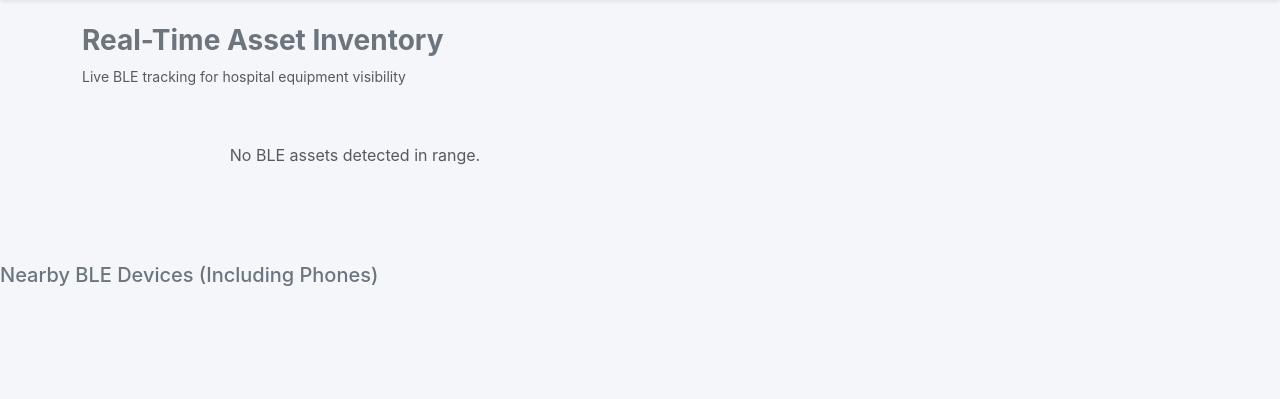
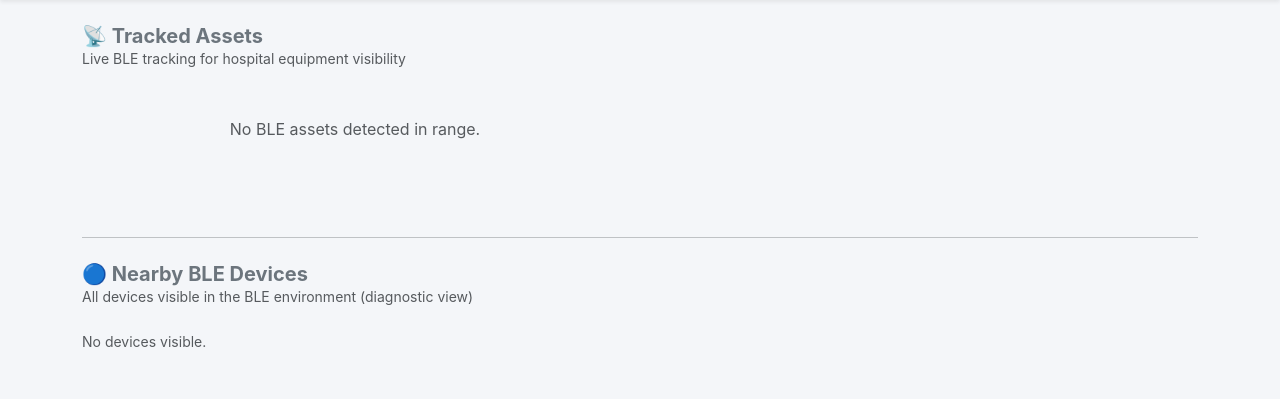
Before and after one commit to King-gil/-Capstone-FAIMS, a Flask app: page / in a window 1280 px wide. Shown: the part 50-449 px from the top of the page. Run offline with Flask 3, Linux system fonts and the light colour scheme; data that the repository does not hold is empty.

Commit message:
updated app

```diff
--- a/hospital_tracking_poc/app.py
+++ b/hospital_tracking_poc/app.py
@@ -6,16 +6,29 @@ from bleak import BleakScanner
 
 app = Flask(__name__)
 
-# iBeacon UUID registry
+# ---------------------------------------------------------------
+# ASSET REGISTRY
+# Each asset can match by:
+#   - "ibeacon_uuid" : UUID found in iBeacon manufacturer payload
+#   - "address"      : BLE MAC address (case-insensitive)
+#   - "name"         : Advertised device name (substring match)
+# You can set multiple match keys per asset for redundancy.
+# ---------------------------------------------------------------
 TARGET_ASSETS = {
-    # Replace the old ventilator UUID with your phone's exact UUID
-    "C216FE14-8047-4978-92C3-68919B540D4F": {
+    "asset_phone": {
         "name": "My Custom Phone Beacon",
-        "dept": "MIS DEPARTMENT"
+        "dept": "MIS DEPARTMENT",
+        "match": {
+            "ibeacon_uuid": "C216FE14-8047-4978-92C3-68919B540D4F",
+        }
     },
-    "66:77:88:99:AA:BB": {
+    "asset_pump": {
         "name": "Asset 2 (Infusion Pump)",
-        "dept": "EMERGENCY ROOM"
+        "dept": "EMERGENCY ROOM",
+        "match": {
+            "address": "66:77:88:99:AA:BB",   # MAC address match
+            # "name": "InfusionPump"           # uncomment as fallback
+        }
     }
 }
 
@@ -28,12 +41,8 @@ NEARBY_DEVICES = []
 # -----------------------------
 def get_rssi(device):
     """Try all Bleak-compatible RSSI sources."""
-
-    # 1. Try the standard property used in modern Bleak versions
     if hasattr(device, 'rssi') and device.rssi is not None:
         return device.rssi
-
-    # 2. Fallback to the dictionary method for older setups
     try:
         return device.details["props"]["RSSI"]
     except Exception:
@@ -43,15 +52,13 @@ def get_rssi(device):
 # -----------------------------
 # iBeacon UUID PARSER
 # -----------------------------
-def parse_ibeacon_uuid(hex_data):
-    """
-    Extract UUID from iBeacon manufacturer payload.
-    """
+def parse_ibeacon_uuid(hex_data: str):
+    """Extract UUID from iBeacon manufacturer payload (02 15 prefix)."""
     try:
-        # iBeacon structure:
-        # 02 15 + UUID (16 bytes)
         if "0215" in hex_data:
             uuid_hex = hex_data.split("0215")[1][0:32]
+            if len(uuid_hex) < 32:
+                return None
             return (
                 uuid_hex[0:8] + "-" +
                 uuid_hex[8:12] + "-" +
@@ -59,9 +66,8 @@ def parse_ibeacon_uuid(hex_data):
                 uuid_hex[16:20] + "-" +
                 uuid_hex[20:]
             ).upper()
-    except:
+    except Exception:
         pass
-
     return None
 
 
@@ -71,90 +77,108 @@ def parse_ibeacon_uuid(hex_data):
 def estimate_proximity(rssi):
     if rssi is None:
         return {"status": "Unknown", "class": "secondary", "desc": "No Signal Data"}
-
     if rssi >= -60:
         return {"status": "Immediate", "class": "success", "desc": "< 1.5m"}
-    elif -80 < rssi < -60:
-        return {"status": "Near", "class": "warning", "desc": "1.5m - 5m"}
+    elif rssi >= -80:
+        return {"status": "Near", "class": "warning", "desc": "1.5m – 5m"}
     else:
         return {"status": "Far", "class": "danger", "desc": "> 5m"}
 
 
+# -----------------------------
+# ASSET MATCHER
+# Returns asset_id if the device matches any rule, else None.
+# -----------------------------
+def match_device_to_asset(device, rssi):
+    device_address = (device.address or "").upper()
+    device_name    = (device.name or "").lower()
 
-# BLE SCANNER LOOP
-# -----------------------------
+    # Extract iBeacon UUID from manufacturer data
+    md = getattr(device, "metadata", {}).get("manufacturer_data", {})
+    detected_uuid = None
+    for company_id, data in md.items():
+        hex_data = data.hex().lower()
+        detected_uuid = parse_ibeacon_uuid(hex_data)
+        if detected_uuid:
+            break
+
+    for asset_id, asset in TARGET_ASSETS.items():
+        rules = asset.get("match", {})
+
+        # Rule 1: iBeacon UUID
+        if "ibeacon_uuid" in rules and detected_uuid:
+            if detected_uuid.upper() == rules["ibeacon_uuid"].upper():
+                return asset_id
+
+        # Rule 1b: raw UUID substring search (belt-and-suspenders)
+        if "ibeacon_uuid" in rules:
+            target_raw = rules["ibeacon_uuid"].replace("-", "").lower()
+            for company_id, data in md.items():
+                if target_raw in data.hex().lower():
+                    return asset_id
+
+        # Rule 2: MAC address
+        if "address" in rules:
+            if device_address == rules["address"].upper():
+                return asset_id
+
+        # Rule 3: advertised name (substring)
+        if "name" in rules:
+            if rules["name"].lower() in device_name:
+                return asset_id
+
+    return None
+
+
 # -----------------------------
 # BLE SCANNER LOOP
 # -----------------------------
 async def ble_scanner_loop():
-
     global LATEST_DATA, NEARBY_DEVICES
 
-    # Your phone's UUID (lowercase, without dashes) for raw hex searching
-    target_uuid_raw = "c216fe148047497892c368919b540d4f"
-    target_uuid_formatted = "C216FE14-8047-4978-92C3-68919B540D4F"
-
     while True:
-
         try:
             devices = await BleakScanner.discover(timeout=3.0)
 
             NEARBY_DEVICES = []
             current_scan = {}
 
-            # Initialize all assets as offline
-            for uuid, info in TARGET_ASSETS.items():
-                current_scan[uuid] = {
-                    "name": info["name"],
-                    "dept": info["dept"],
-                    "rssi": "N/A",
-                    "status": "Offline",
-                    "class": "secondary",
-                    "desc": "Not Detected",
+            # Initialise all assets as offline
+            for asset_id, info in TARGET_ASSETS.items():
+                current_scan[asset_id] = {
+                    "name":      info["name"],
+                    "dept":      info["dept"],
+                    "rssi":      "N/A",
+                    "status":    "Offline",
+                    "class":     "secondary",
+                    "desc":      "Not Detected",
                     "last_seen": "-"
                 }
 
             for device in devices:
+                rssi = get_rssi(device)
+                display_name = device.name or "Unknown Device"
 
-                # --- 1. ULTIMATE RSSI EXTRACTION ---
-                rssi = getattr(device, 'rssi', None)
-                if rssi is None or rssi == 0:
-                    try:
-                        # Deep Windows fallback
-                        rssi = device.details["props"]["RSSI"]
-                    except:
-                        rssi = None
-
-                # --- 2. POPULATE NEARBY DEVICES ---
-                name = device.name or "Unknown Device"
+                # Populate nearby-devices list (all BLE, for diagnostics)
                 NEARBY_DEVICES.append({
-                    "name": name,
+                    "name":    display_name,
                     "address": device.address,
-                    "rssi": f"{rssi} dBm" if rssi else "N/A"
+                    "rssi":    f"{rssi} dBm" if rssi is not None else "N/A"
                 })
 
-                # --- 3. BRUTE FORCE IBEACON SEARCH ---
-                md = getattr(device, "metadata", {}).get("manufacturer_data", {})
-
-                for company_id, data in md.items():
-                    hex_data = data.hex().lower()
-
-                    # If your UUID exists literally anywhere in the raw data payload
-                    if target_uuid_raw in hex_data:
-
-                        prox = estimate_proximity(rssi)
-
-                        current_scan[target_uuid_formatted].update({
-                            "rssi": f"{rssi} dBm" if rssi else "N/A",
-                            "status": prox["status"],
-                            "class": prox["class"],
-                            "desc": prox["desc"],
-                            "last_seen": time.strftime("%H:%M:%S")
-                        })
-
-                        print(f"✅ SUCCESS: Detected Custom Phone Beacon!")
-                        print(f"RSSI: {rssi}")
-                        print("---------------------------")
+                # Try to match this device to a tracked asset
+                asset_id = match_device_to_asset(device, rssi)
+                if asset_id:
+                    prox = estimate_proximity(rssi)
+                    current_scan[asset_id].update({
+                        "rssi":      f"{rssi} dBm" if rssi is not None else "N/A",
+                        "status":    prox["status"],
+                        "class":     prox["class"],
+                        "desc":      prox["desc"],
+                        "last_seen": time.strftime("%H:%M:%S")
+                    })
+                    print(f"✅ Matched: {TARGET_ASSETS[asset_id]['name']} | "
+                          f"RSSI: {rssi} dBm | Proximity: {prox['status']}")
 
             LATEST_DATA = current_scan
 
@@ -185,6 +209,7 @@ def index():
 def get_assets():
     return jsonify(list(LATEST_DATA.values()))
 
+
 @app.route("/api/nearby")
 def nearby():
     return jsonify(NEARBY_DEVICES)
@@ -194,8 +219,6 @@ def nearby():
 # MAIN
 # -----------------------------
 if __name__ == "__main__":
-
     scanner_thread = threading.Thread(target=start_ble_loop, daemon=True)
     scanner_thread.start()
-
     app.run(debug=True, port=5000)
--- a/hospital_tracking_poc/templates/index.html
+++ b/hospital_tracking_poc/templates/index.html
@@ -4,19 +4,13 @@
     <meta charset="UTF-8">
     <meta name="viewport" content="width=device-width, initial-scale=1.0">
     <title>LCP Asset Tracking Dashboard</title>
-
-    <!-- FIXED Bootstrap CDN -->
     <link href="https://cdn.jsdelivr.net/npm/bootstrap@5.3.0/dist/css/bootstrap.min.css" rel="stylesheet">
-
     <style>
         body {
             background-color: #f4f6f9;
             font-family: -apple-system, BlinkMacSystemFont, "Segoe UI", Roboto, sans-serif;
         }
-
-        .navbar {
-            background-color: #1a365d;
-        }
+        .navbar { background-color: #1a365d; }
 
         .card-asset {
             border: none;
@@ -24,9 +18,25 @@
             box-shadow: 0 4px 6px rgba(0,0,0,0.05);
             transition: transform 0.2s;
         }
+        .card-asset:hover { transform: translateY(-2px); }
 
-        .card-asset:hover {
-            transform: translateY(-2px);
+        .card-nearby {
+            border: none;
+            border-radius: 10px;
+            box-shadow: 0 2px 4px rgba(0,0,0,0.06);
+            font-size: 0.85rem;
+        }
+        .rssi-bar {
+            height: 6px;
+            border-radius: 3px;
+            background: #e9ecef;
+            margin-top: 6px;
+            overflow: hidden;
+        }
+        .rssi-fill {
+            height: 100%;
+            border-radius: 3px;
+            transition: width 0.4s ease;
         }
     </style>
 </head>
@@ -36,60 +46,79 @@
 <!-- HEADER -->
 <nav class="navbar navbar-dark shadow-sm mb-4">
     <div class="container">
-        <span class="navbar-brand mb-0 h1">
-            🏥 LCP MIS Asset Tracking PoC
-        </span>
+        <span class="navbar-brand mb-0 h1">🏥 LCP MIS Asset Tracking PoC</span>
+        <div class="d-flex align-items-center gap-2">
+            <span class="text-white-50 small" id="last-updated"></span>
             <span class="badge bg-light text-dark" id="sync-status">Connecting...</span>
+        </div>
     </div>
 </nav>
 
-<div class="container">
+<!-- MAIN CONTAINER — everything lives inside here -->
+<div class="container pb-5">
 
-    <div class="row mb-3">
+    <!-- Section: Tracked Assets -->
+    <div class="row mb-2">
         <div class="col">
-            <h3 class="fw-bold text-secondary">Real-Time Asset Inventory</h3>
-            <p class="text-muted small">
-                Live BLE tracking for hospital equipment visibility
-            </p>
+            <h5 class="fw-bold text-secondary mb-0">📡 Tracked Assets</h5>
+            <p class="text-muted small mb-3">Live BLE tracking for hospital equipment visibility</p>
         </div>
     </div>
 
-    <!-- ASSET GRID -->
-    <div class="row row-cols-1 row-cols-md-2 g-4" id="asset-container">
-
+    <div class="row row-cols-1 row-cols-md-2 g-4 mb-5" id="asset-container">
         <div class="col-12 text-center my-5" id="loading-state">
             <div class="spinner-border text-primary"></div>
             <p class="mt-2 text-muted">Scanning BLE environment...</p>
         </div>
+    </div>
 
+    <!-- Section: Nearby BLE Devices -->
+    <hr class="opacity-25">
+    <div class="row mt-4 mb-2">
+        <div class="col">
+            <h5 class="fw-bold text-secondary mb-0">🔵 Nearby BLE Devices</h5>
+            <p class="text-muted small mb-3">All devices visible in the BLE environment (diagnostic view)</p>
         </div>
     </div>
 
-<div class="row mt-5">
-    <div class="col">
-        <h5 class="text-secondary">Nearby BLE Devices (Including Phones)</h5>
-        <div id="nearby-container" class="row row-cols-1 row-cols-md-3 g-3"></div>
-    </div>
+    <div class="row row-cols-1 row-cols-md-3 g-3" id="nearby-container">
+        <div class="col-12 text-muted small">Scanning...</div>
     </div>
 
-<!-- SCRIPT -->
+</div><!-- /container -->
+
 <script>
+// Map RSSI to a 0–100 bar width
+function rssiToPercent(rssiStr) {
+    const val = parseInt(rssiStr);
+    if (isNaN(val)) return 0;
+    // -40 dBm = 100%, -100 dBm = 0%
+    return Math.max(0, Math.min(100, ((val + 100) / 60) * 100));
+}
+
+function rssiColor(rssiStr) {
+    const val = parseInt(rssiStr);
+    if (isNaN(val)) return "#adb5bd";
+    if (val >= -60) return "#198754";
+    if (val >= -80) return "#ffc107";
+    return "#dc3545";
+}
 
 function normalizeClass(cls) {
     const allowed = ["success", "warning", "danger", "secondary", "primary"];
     return allowed.includes(cls) ? cls : "secondary";
 }
 
+// ---- TRACKED ASSETS ----
 async function updateDashboard() {
-
-    const container = document.getElementById('asset-container');
+    const container  = document.getElementById('asset-container');
     const syncStatus = document.getElementById('sync-status');
+    const lastUpd    = document.getElementById('last-updated');
 
     try {
-        const response = await fetch('/api/assets');
-        const assets = await response.json();
+        const res    = await fetch('/api/assets');
+        const assets = await res.json();
 
-        // Remove loading state once data arrives
         const loader = document.getElementById('loading-state');
         if (loader) loader.remove();
 
@@ -97,130 +126,120 @@ async function updateDashboard() {
             container.innerHTML = `
                 <div class="col-12 text-center text-muted my-5">
                     No BLE assets detected in range.
-                </div>
-            `;
-            syncStatus.textContent = "Idle";
-            syncStatus.className = "badge bg-warning text-dark";
+                </div>`;
+            syncStatus.textContent  = "Idle";
+            syncStatus.className    = "badge bg-warning text-dark";
             return;
         }
 
         let html = '';
-
         assets.forEach(asset => {
-
-            const cls = normalizeClass(asset.class);
+            const cls     = normalizeClass(asset.class);
+            const pct     = rssiToPercent(asset.rssi);
+            const barClr  = rssiColor(asset.rssi);
 
             html += `
             <div class="col">
               <div class="card card-asset h-100 border-start border-5 border-${cls}">
-
                 <div class="card-body">
 
                   <div class="d-flex justify-content-between align-items-start mb-3">
-
                     <div>
                       <h5 class="card-title fw-bold mb-1">${asset.name}</h5>
-                                    <h6 class="card-subtitle text-muted text-uppercase small">
-                                        ${asset.dept}
-                                    </h6>
+                      <h6 class="card-subtitle text-muted text-uppercase small">${asset.dept}</h6>
                     </div>
-
-                                <span class="badge bg-${cls} px-3 py-2 rounded-pill">
-                                    ${asset.status}
-                                </span>
-
+                    <span class="badge bg-${cls} px-3 py-2 rounded-pill">${asset.status}</span>
                   </div>
 
                   <hr class="opacity-25">
 
                   <div class="row g-2 text-center small">
-
                     <div class="col-6 bg-light py-2 rounded">
-                                    <span class="text-muted d-block text-uppercase small">
-                                        Signal
-                                    </span>
+                      <span class="text-muted d-block text-uppercase small">Signal</span>
                       <strong>${asset.rssi}</strong>
+                      <div class="rssi-bar">
+                        <div class="rssi-fill" style="width:${pct}%; background:${barClr};"></div>
                       </div>
-
+                    </div>
                     <div class="col-6 bg-light py-2 rounded">
-                                    <span class="text-muted d-block text-uppercase small">
-                                        Proximity
-                                    </span>
-                                    <span class="fw-semibold text-${cls}">
-                                        ${asset.desc}
-                                    </span>
+                      <span class="text-muted d-block text-uppercase small">Proximity</span>
+                      <span class="fw-semibold text-${cls}">${asset.desc}</span>
+                    </div>
                   </div>
 
                 </div>
-
-                        </div>
-
                 <div class="card-footer bg-transparent border-0 text-end">
-                            <small class="text-muted">
-                                Last Scan: ${asset.last_seen}
-                            </small>
-                        </div>
-
+                  <small class="text-muted">Last Scan: ${asset.last_seen}</small>
                 </div>
               </div>
-            `;
+            </div>`;
         });
 
         container.innerHTML = html;
-
-        syncStatus.textContent = "Live";
-        syncStatus.className = "badge bg-success";
+        syncStatus.textContent  = "Live ✓";
+        syncStatus.className    = "badge bg-success";
+        lastUpd.textContent     = new Date().toLocaleTimeString();
 
     } catch (err) {
-
         console.error(err);
-
         syncStatus.textContent = "Disconnected";
-        syncStatus.className = "badge bg-danger";
-
-        document.getElementById('asset-container').innerHTML = `
+        syncStatus.className   = "badge bg-danger";
+        container.innerHTML    = `
             <div class="col-12 text-center text-danger my-5">
                 Backend connection failed. Is Flask running?
-            </div>
-        `;
+            </div>`;
     }
 }
+
+// ---- NEARBY DEVICES ----
 async function updateNearby() {
+    try {
+        const res     = await fetch('/api/nearby');
+        const devices = await res.json();
+        const cont    = document.getElementById('nearby-container');
 
-    const res = await fetch('/api/nearby');
-    const devices = await res.json();
+        if (!devices || devices.length === 0) {
+            cont.innerHTML = `<div class="col-12 text-muted small">No devices visible.</div>`;
+            return;
+        }
 
-    const container = document.getElementById('nearby-container');
-
-    if (!devices || devices.length === 0) return;
+        // Sort strongest signal first
+        devices.sort((a, b) => {
+            const ra = parseInt(a.rssi) || -999;
+            const rb = parseInt(b.rssi) || -999;
+            return rb - ra;
+        });
 
         let html = '';
-
         devices.forEach(d => {
+            const pct  = rssiToPercent(d.rssi);
+            const clr  = rssiColor(d.rssi);
             html += `
             <div class="col">
-                <div class="card p-3 shadow-sm">
-                    <h6 class="mb-1">${d.name}</h6>
-                    <small class="text-muted">${d.address}</small>
-                    <div class="mt-2">
-                        <strong>${d.rssi}</strong>
+              <div class="card card-nearby p-3">
+                <div class="d-flex justify-content-between align-items-center">
+                  <div class="fw-semibold text-truncate" style="max-width:70%">${d.name}</div>
+                  <span class="text-muted small">${d.rssi}</span>
+                </div>
+                <div class="text-muted small mt-1 text-truncate">${d.address}</div>
+                <div class="rssi-bar mt-2">
+                  <div class="rssi-fill" style="width:${pct}%; background:${clr};"></div>
                 </div>
               </div>
-            </div>
-        `;
+            </div>`;
         });
 
-    container.innerHTML = html;
+        cont.innerHTML = html;
+    } catch (err) {
+        console.error("Nearby fetch error:", err);
+    }
 }
 
-setInterval(updateNearby, 2000);
+// Poll every 2 seconds
+setInterval(updateDashboard, 2000);
+setInterval(updateNearby,    2000);
+updateDashboard();
 updateNearby();
-
-// polling
-setInterval(updateDashboard, 2000);
-updateDashboard();
-
 </script>
-
 </body>
 </html>
```
Lines whose indentation alone changed are shown as unchanged.
